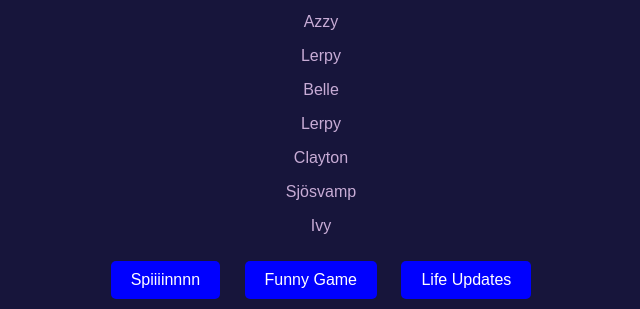
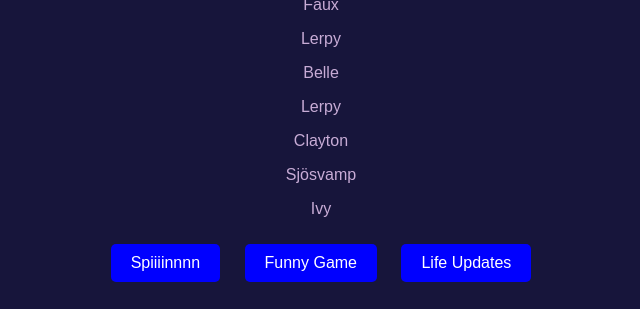
Before and after one commit to FireBenny5457/meow, a plain HTML site: page index.html in a window 1280 px wide. Shown: the part 498-807 px from the top of the page, without its empty margins (319-959 px from the left). Drawn offline with Linux system fonts and the light colour scheme.

Commit message:
Update index.html

```diff
--- a/index.html
+++ b/index.html
@@ -29,7 +29,6 @@
             <p style="color:#C8ACD6; text-align: center;">- John F. Kennedy</p>
             <h1 style="color:#C8ACD6; text-align: center;">Special Thanks to these people <3</h1>
             <p style="color:#C8ACD6; text-align: center;">Faux</p>
-            <p style="color:#C8ACD6; text-align: center;">Azzy</p>
             <p style="color:#C8ACD6; text-align: center;">Lerpy</p>
             <p style="color:#C8ACD6; text-align: center;">Belle</p>
             <p style="color:#C8ACD6; text-align: center;">Lerpy</p>
```
